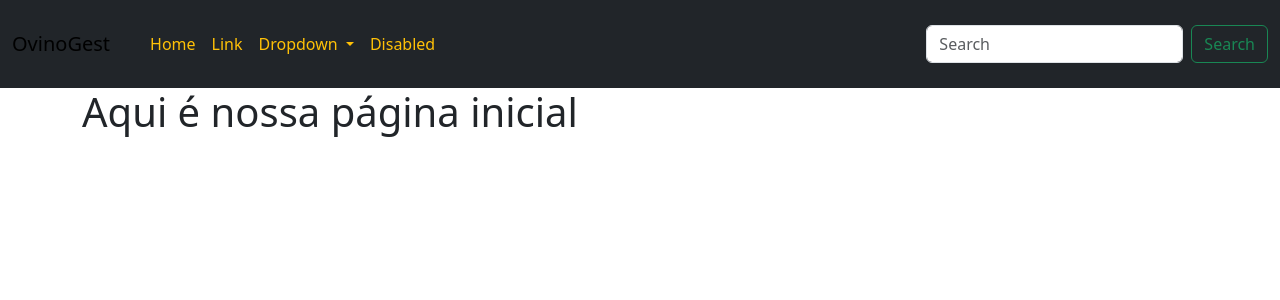
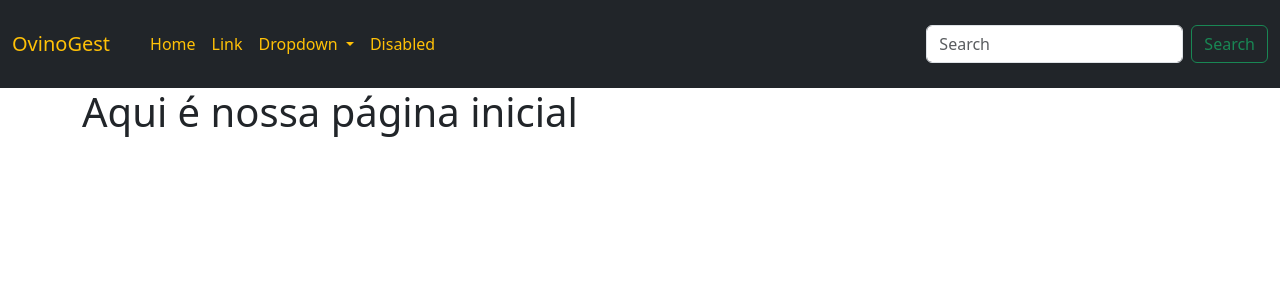
Before and after one commit to rogeriopsdev/ovinogest, a Django app: page / in a window 1280 px wide. Shown: the top 300 px of the page. Run offline with Django 5.2, Linux system fonts and the light colour scheme.

Commit message:
Update base.html

```diff
--- a/ovinogestApp/templates/ovino/base.html
+++ b/ovinogestApp/templates/ovino/base.html
@@ -9,7 +9,7 @@
   <body>
       <nav class="navbar navbar-expand-lg bg-dark ">
   <div class="container-fluid">
-    <a class="navbar-brand" href="#">OvinoGest</a>
+    <a class="navbar-brand text-warning" href="#">OvinoGest</a>
     <button class="navbar-toggler" type="button" data-bs-toggle="collapse" data-bs-target="#navbarSupportedContent" aria-controls="navbarSupportedContent" aria-expanded="false" aria-label="Toggle navigation">
       <span class="navbar-toggler-icon"></span>
     </button>
@@ -25,7 +25,7 @@
           <a class="nav-link dropdown-toggle text-warning" href="#" role="button" data-bs-toggle="dropdown" aria-expanded="false">
             Dropdown
           </a>
-          <ul class="dropdown-menu">
+          <ul class="dropdown-menu bg-dark">
              <li class="nav-item">
                 <a class="nav-link active text-warning" aria-current="page" href="{% url 'home' %}">Home</a>
             </li>
```
